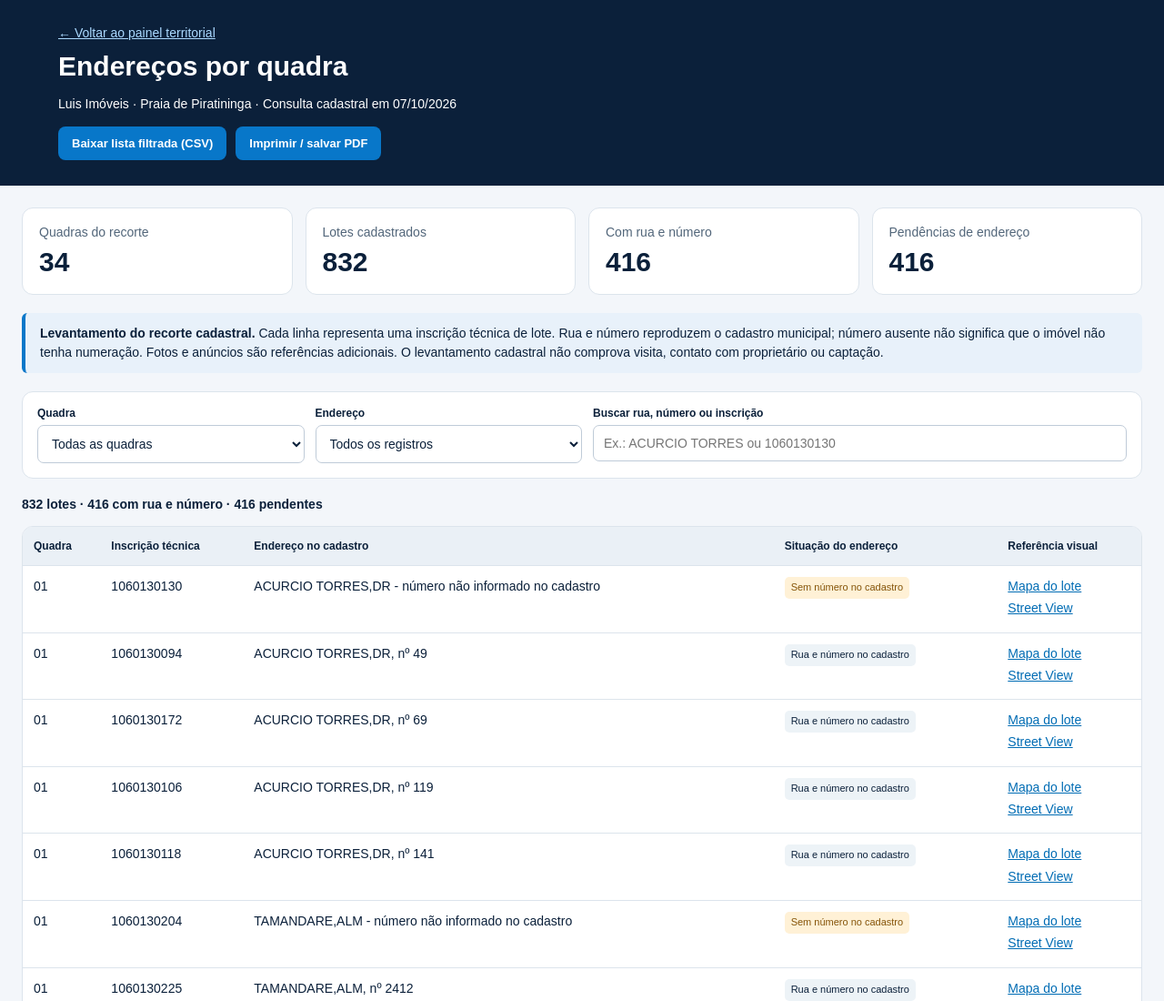
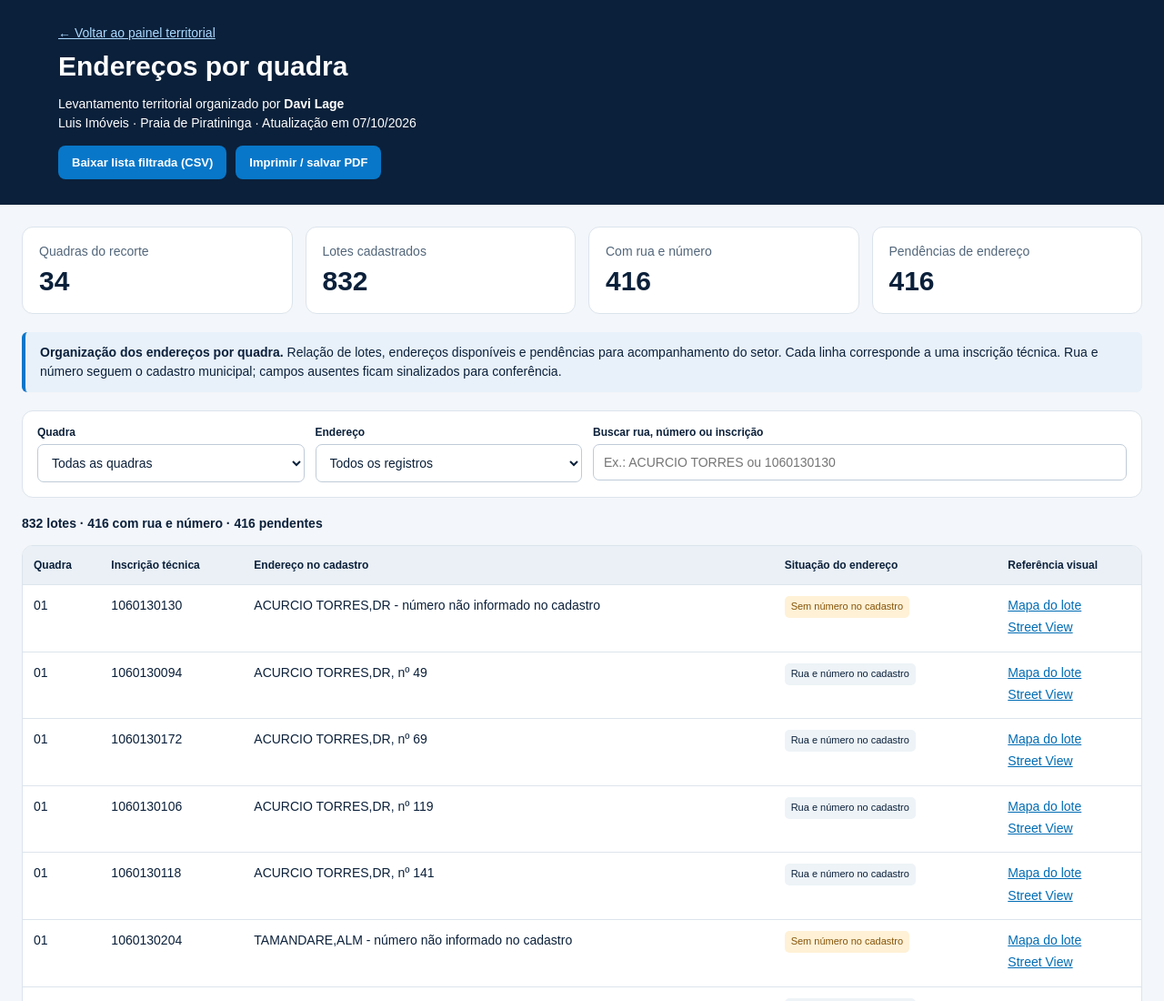
Before and after one commit to marchhcompany/luisimoveispiratininga, a plain HTML site: page enderecos.html in a window 1280 px wide. Shown: the top 1100 px of the page at 91% size. Drawn offline with Linux system fonts and the light colour scheme.

Commit message:
Apresenta levantamento territorial organizado por Davi Lage

```diff
--- a/enderecos.html
+++ b/enderecos.html
@@ -6,9 +6,9 @@
 @media(max-width:700px){main{padding:14px}header{padding:22px 16px}h1{font-size:24px}.kpis{grid-template-columns:repeat(2,1fr)}.kpi{padding:14px}.filters{grid-template-columns:1fr}.pagination{flex-wrap:wrap}}
 @media print{@page{size:A4 landscape;margin:12mm}body{background:white;font-size:10px}header{padding:0;background:white;color:#0b203a}h1{font-size:21px}.no-print,.kpis,.table-wrap,.pagination,#result-count{display:none!important}.print-only{display:block}main{padding:10px 0}.note{font-size:10px;padding:8px;margin:10px 0}th,td{padding:7px 6px;font-size:9px}thead{display:table-header-group}tr{break-inside:avoid}.source{font-size:9px}a{color:inherit!important;text-decoration:none}td:nth-child(3),td:nth-child(4){min-width:0}}
 </style></head>
-<body><header><a class="no-print" href="index.html">← Voltar ao painel territorial</a><h1>Endereços por quadra</h1><p>Luis Imóveis · Praia de Piratininga · Consulta cadastral em 07/10/2026</p><div class="actions no-print"><button id="export">Baixar lista filtrada (CSV)</button><button id="print">Imprimir / salvar PDF</button></div></header>
+<body><header><a class="no-print" href="index.html">← Voltar ao painel territorial</a><h1>Endereços por quadra</h1><p>Levantamento territorial organizado por <strong>Davi Lage</strong><br>Luis Imóveis · Praia de Piratininga · Atualização em 07/10/2026</p><div class="actions no-print"><button id="export">Baixar lista filtrada (CSV)</button><button id="print">Imprimir / salvar PDF</button></div></header>
 <main><section class="kpis" id="kpis"></section>
-<div class="note"><strong>Levantamento do recorte cadastral.</strong> Cada linha representa uma inscrição técnica de lote. Rua e número reproduzem o cadastro municipal; número ausente não significa que o imóvel não tenha numeração. Fotos e anúncios são referências adicionais. O levantamento cadastral não comprova visita, contato com proprietário ou captação.</div>
+<div class="note"><strong>Organização dos endereços por quadra.</strong> Relação de lotes, endereços disponíveis e pendências para acompanhamento do setor. Cada linha corresponde a uma inscrição técnica. Rua e número seguem o cadastro municipal; campos ausentes ficam sinalizados para conferência.</div>
 <section class="filters no-print"><div><label for="quadra">Quadra</label><select id="quadra"><option value="">Todas as quadras</option></select></div><div><label for="status">Endereço</label><select id="status"><option value="">Todos os registros</option><option value="completo">Rua e número no cadastro</option><option value="pendente">Qualquer pendência de endereço</option><option value="numero">Sem número no cadastro</option><option value="rua">Sem logradouro</option></select></div><div><label for="search">Buscar rua, número ou inscrição</label><input id="search" type="search" placeholder="Ex.: ACURCIO TORRES ou 1060130130"></div></section>
 <div id="result-count"></div><div class="table-wrap"><table><thead><tr><th>Quadra</th><th>Inscrição técnica</th><th>Endereço no cadastro</th><th>Situação do endereço</th><th>Referência visual</th></tr></thead><tbody id="rows"></tbody></table></div>
 <div class="pagination no-print"><span id="pagination-label"></span><div class="actions"><button id="previous">Anterior</button><button id="next">Próxima</button></div></div>
```
Also changed, not shown: index.html (+1 -1 lines).
